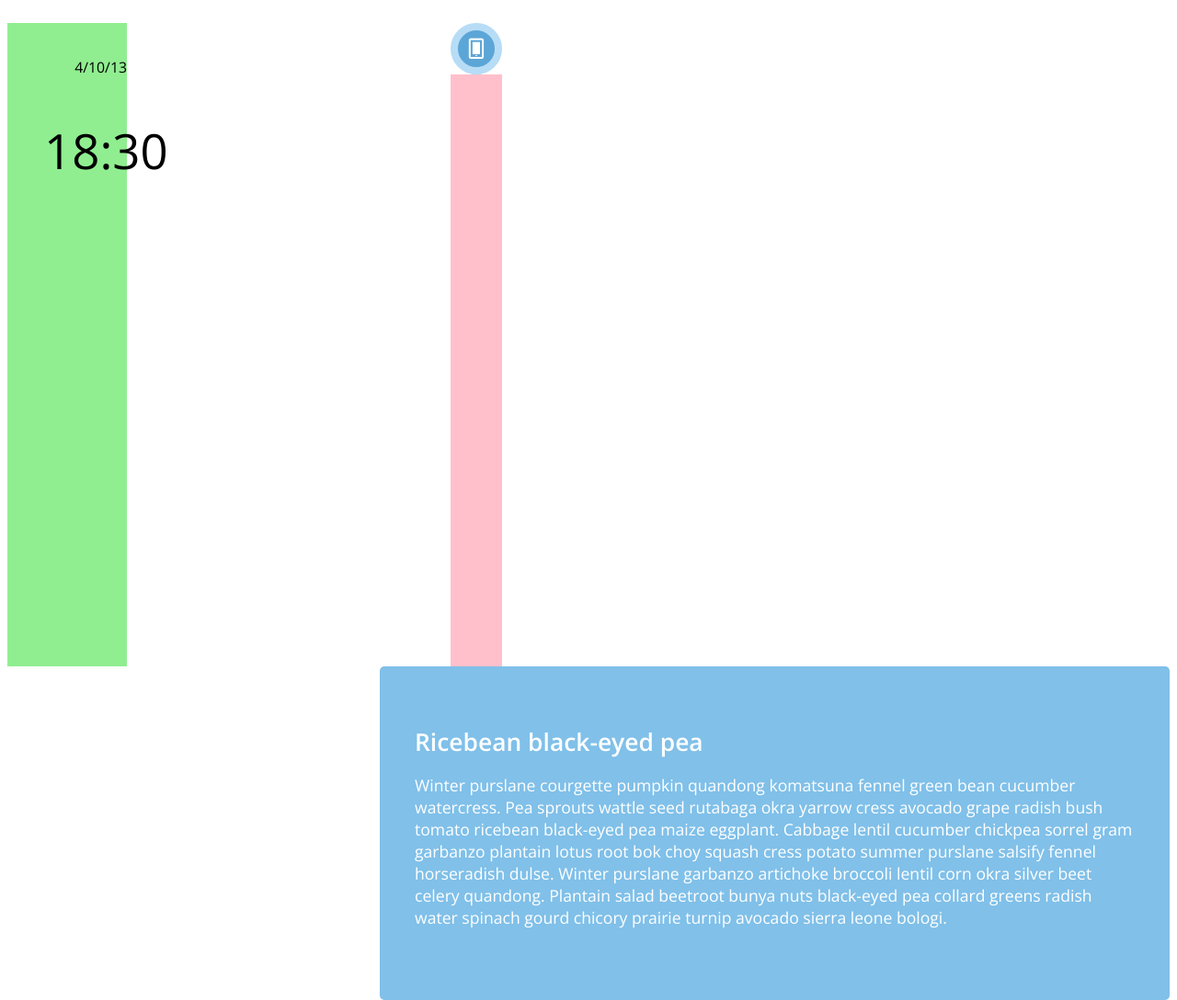
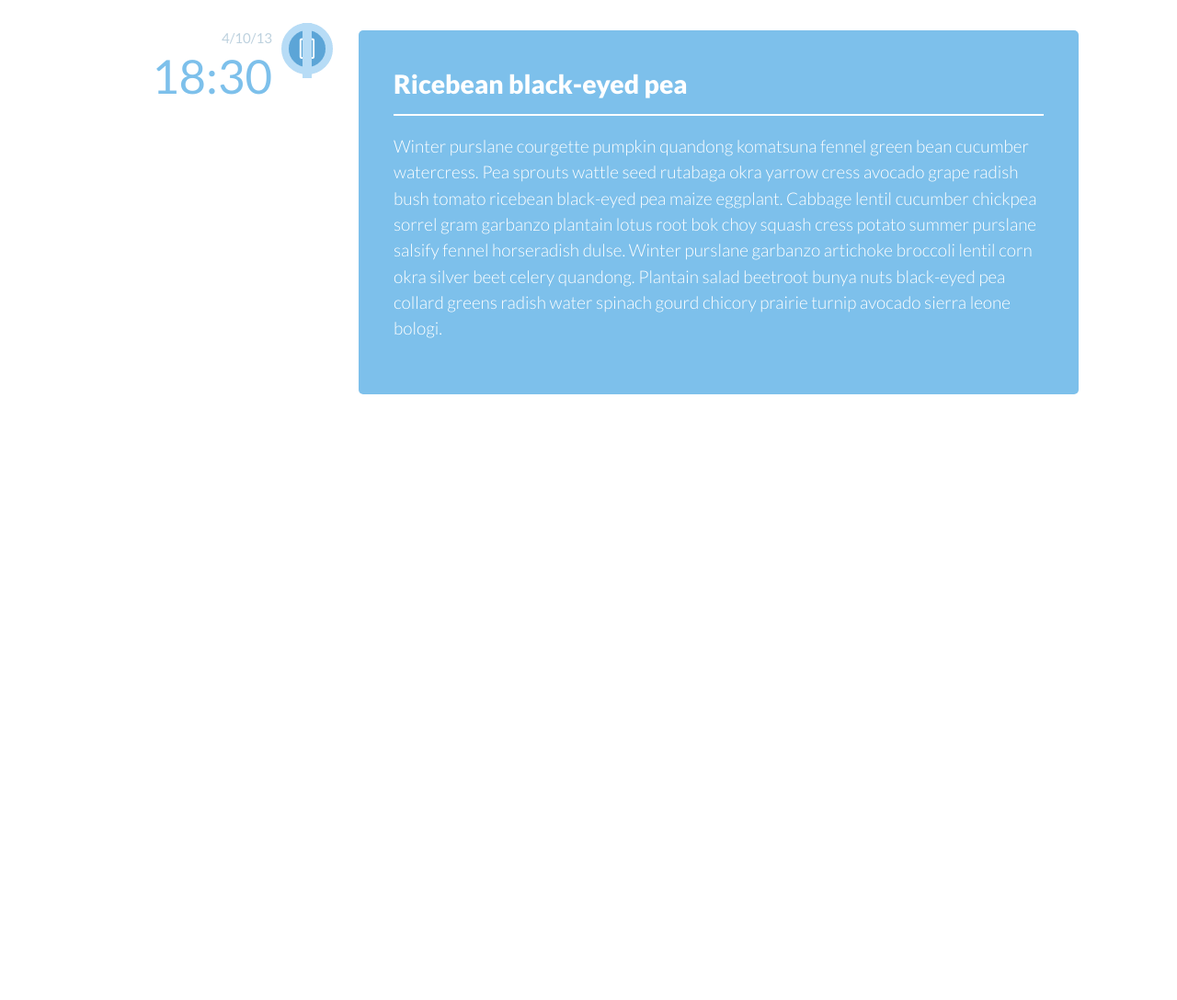
Before and after one commit to pairof9s/1.3-vertical-timeline, a plain HTML site: page index.html in a window 1280 px wide. Shown: the whole page at 92% size. After the commit the page ends 800 px from the top, so only its background shows below. Drawn offline with nearby package versions, Linux system fonts and the light colour scheme.

Commit message:
final prep changes

```diff
--- a/index.html
+++ b/index.html
@@ -4,33 +4,32 @@
     <meta charset="utf-8">
     <title>D9 1.3 Vert Timeline</title>
     <link rel="stylesheet" href="styles.css">
-    <link rel="stylesheet" href="//fonts.googleapis.com/css?family=Open+Sans:300,400,600,700&amp;lang=en" />
+    <link href='https://fonts.googleapis.com/css?family=Lato:300,400,900' rel='stylesheet' type='text/css'>
   </head>
   <body>
+    <div class="container">
 
-    <div class="container">
       <div class="Box1"> <!-- ** First Box ** -->
         <div class="datetime">
+          <div class="dateitems">
             <ul>
               <li><h6 class="date">4/10/13</h6></li>
               <li><h2 class="clock">18:30</h2></li>
             </ul>
           </div>
+        </div>
         <div class="vertline">
           <span><img src="assets/phone.png" alt="" /></span>
         </div>
-      </div class="main">
+        <div class="main">
           <div class="content">
             <h1>Ricebean black-eyed pea</h1>
-              <p>Winter purslane courgette pumpkin quandong komatsuna fennel green bean cucumber watercress. Pea sprouts wattle seed rutabaga okra yarrow cress avocado grape radish bush tomato ricebean black-eyed pea maize eggplant. Cabbage lentil cucumber chickpea sorrel gram garbanzo plantain lotus root bok choy squash cress potato summer purslane salsify fennel horseradish dulse. Winter purslane garbanzo artichoke broccoli  lentil corn okra silver beet celery quandong. Plantain salad beetroot bunya nuts black-eyed pea collard greens radish water spinach gourd chicory prairie turnip avocado sierra leone bologi.</p>
+            <hr noshadow="true", color=#fff>
+            <p>Winter purslane courgette pumpkin quandong komatsuna fennel green bean cucumber watercress. Pea sprouts wattle seed rutabaga okra yarrow cress avocado grape radish bush tomato ricebean black-eyed pea maize eggplant. Cabbage lentil cucumber chickpea sorrel gram garbanzo plantain lotus root bok choy squash cress potato summer purslane salsify fennel horseradish dulse. Winter purslane garbanzo artichoke broccoli lentil corn okra silver beet celery quandong. Plantain salad beetroot bunya nuts black-eyed pea collard greens radish water spinach gourd chicory prairie turnip avocado sierra leone bologi.</p>
           </div>
         </div>
-      </div> <!-- ** close First Box div ** -->
-      <!-- 2nd box -->
-      <div class="Box2">
       </div>
-    </div> <!-- ** close Container div ** -->
 
-
+    </div>
   </body>
 </html>
--- a/styles.css
+++ b/styles.css
@@ -4,7 +4,12 @@ html {
 
 body {
   padding: 0;
+  margin: 0;
   box-sizing: border-box;
+  font-family: 'Lato', sans-serif;
+  font-size: 1.18em;
+  font-weight: 200;
+  color: white;
 }
 
 h1 {
@@ -14,9 +19,9 @@ h1 {
 }
 
 h2 {
-  font-size: 3em;
-  font-weight: 300;
-  color: black; /*rgb(128, 192, 233);*/
+  font-size: 2.7em;
+  font-weight: 400;
+  color: rgb(125, 192, 235);
 }
 
 h3 {
@@ -31,87 +36,81 @@ h4 {
 }
 
 h6 {
-  font-size: .9em;
+  font-size: .8em;
   font-weight: 400;
-  color: black; /*rgb(189, 209, 222);*/
+  color: rgb(189, 209, 222);
 }
 
-h2,
-h6 {
-  font-family: 'Open Sans', sans-serif;
-}
 
 a {
-  color: rgb(80, 150, 198);
+  color: rgb(125, 192, 235);
 }
 
 
 .container {
   margin-top: 25px;
-  font-family: 'Open Sans', sans-serif;
-  font-size: 1.1em;
-  font-weight: 300;
-  color: white;
   margin: 0, auto;
 }
 
 .Box1 {
-  width: 1020px;
+  width: 1068px;
   height: auto;
+  margin: 0 auto;
 }
 
 .datetime {
-  max-width: 130px;
-  height: 700px;
-  display: inline-block;
-  text-align: right;
   float: left;
-  background-color: lightgreen;
 }
 
-.datetime ul {
+.dateitems {
+  width: 190px;
+  height: auto;
+  padding-right: 10px;
+  text-align: right;
+  line-height: 1em;
+}
+
+.dateitems ul {
   list-style: none;
 }
 
-.clock {
-
+.date {
+  margin-top: -12px;
 }
 
-.date {
-
+.clock {
+  margin-top: -12px;
 }
 
 .vertline {
-  max-width: 56px;
-  height:700px;
-  padding: 0;
-  list-style: none;
+  width: 56px;
+  height: auto;
+  float: left;
+  position: relative; /* for absolutely positioned child */
   margin: 0 auto;
-  background-color: pink;
-  position: relative; /* for absolutely positioned child */
 }
 
-/* .vertline:before {
+.vertline:before {
   content: "";
   position: absolute;
   top: 0;
   bottom: 0;
+  left: 23px;
   width: 10px;
-  border: 8px;
-  border-color: rgb(128, 192, 233);
-  background-color: rgb(128, 192, 233);
-  margin: 0 auto;
-} */
+  background-color: rgb(183, 220, 246);
+}
 
 .main {
-  width: 100%;
+  max-width: 783px;
+  max-height: 379px;
+  margin-left: 28px;
+  margin-top: 8px;
+  float: left;
 }
 
 .content {
-  width: 783px;
-  height: auto;
-  padding: 46px 38px 60px;
-  background-color: rgb(128, 192, 233);
+  padding: 25px 38px 38px;
+  line-height: 1.5em;
+  background-color: rgb(125, 192, 235);
   border-radius: 5px;
-  float: right;
 }
```
Also changed, not shown: timeline.png. Lines whose indentation alone changed are shown as unchanged.
